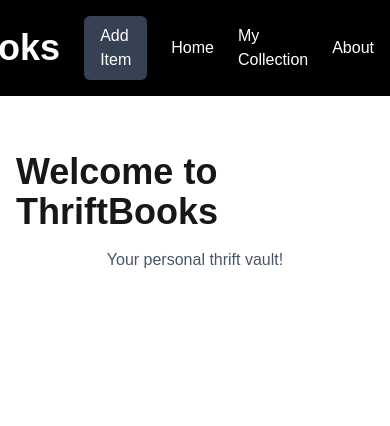
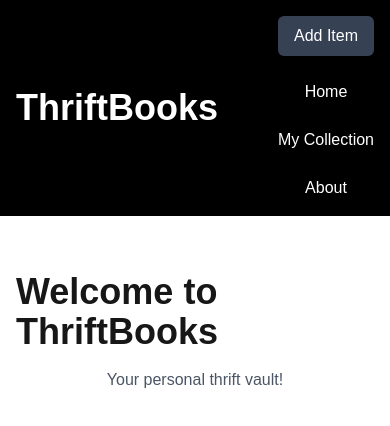
Before and after one commit to abarsamian/tb-ui, a Next.js app: page / in a window 390 px wide. Shown: the top 426 px of the page. Built offline with nearby package versions, Linux system fonts and the light colour scheme.

Commit message:
fixed mobile nav bar issue

```diff
--- a/components/Navbar.tsx
+++ b/components/Navbar.tsx
@@ -3,11 +3,11 @@
 export function Navbar() {
   return (
 
-    <nav className="bg-black text-white p-4 flex items-center gap-6 justify-end">
+    <nav className="bg-black text-white p-4 flex flex-wrap items-center gap-6">
 
       <span className="font-extrabold text-4xl">ThriftBooks</span>
 
-      <div className="ml-auto flex items-center gap-6">
+      <div className="ml-auto flex flex-col sm:flex-row items-center gap-6">
       <Link href="/add-item" className="bg-gray-700 text-white px-4 py-2 rounded-md hover:bg-purple-700">Add Item</Link>
       <Link href="/" className="hover:text-purple-700">Home</Link>
       <Link href="/mycollection" className="hover:text-purple-700">My Collection</Link>
```
